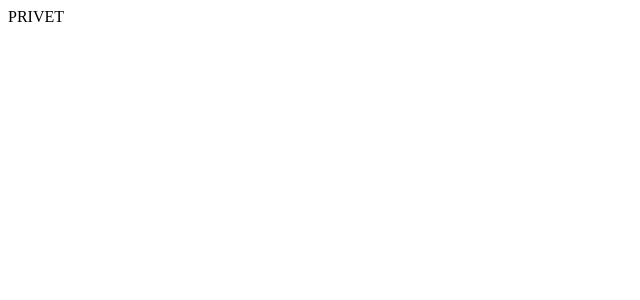
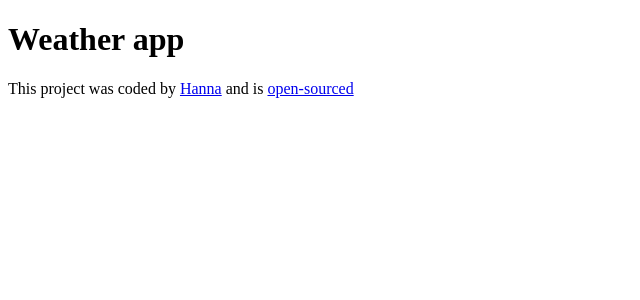
Before and after one commit to HannaDevops/react-app-weather, a React (Create React App) app: page / in a window 1280 px wide. Shown: the top 300 px of the page, without its empty margins (0-640 px from the left). Built offline with nearby package versions, Linux system fonts and the light colour scheme.

Commit message:
Add footer with info

```diff
--- a/src/App.js
+++ b/src/App.js
@@ -5,8 +5,13 @@ export default function App() {
   return (
     <div className="App">
 
-        PRIVET
+        <h1>Weather app</h1>
+     <footer>
+      This project was coded by {" "}
+      <a href ="https://www.linkedin.com/in/hloban" rel="noreferrer" target="_blank" >Hanna</a>{" "} and is {" "}
+        <a href="https://github.com/HannaDevops/react-app-weather.git" rel="noreferrer" target="_blank">open-sourced</a>
 
+        </footer>
     </div>
   );
 }
```
